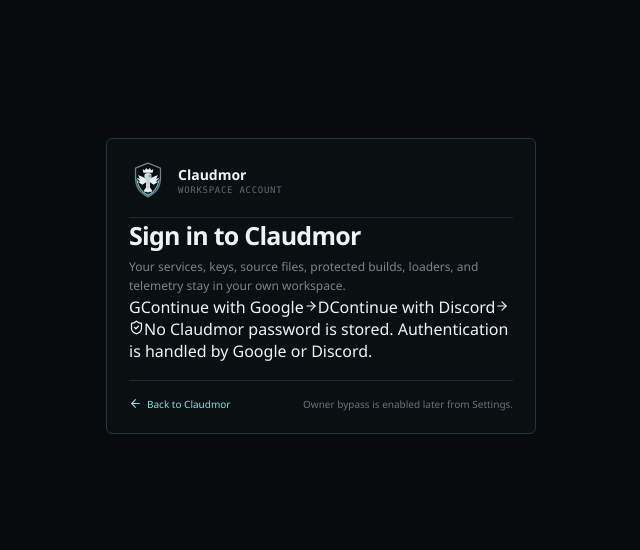
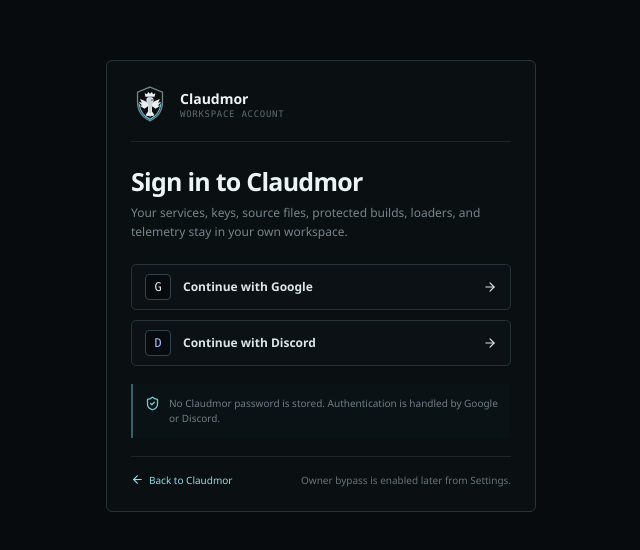
Before and after one commit to KryptIT/Cluadmor, a Next.js app: page /login in a window 1280 px wide. Shown: the part 114-664 px from the top of the page, without its empty margins (319-959 px from the left). Built offline with nearby package versions, Linux system fonts and the light colour scheme.

Commit message:
Style Google and Discord login

```diff
--- a/app/polish.css
+++ b/app/polish.css
@@ -127,3 +127,14 @@
   html{scroll-behavior:auto}
   *,*::before,*::after{transition:none!important;animation-duration:.001ms!important}
 }
+
+.socialAuthPanel{padding:24px}
+.socialAuthCopy{margin-top:22px}
+.socialButtons{display:grid;gap:10px;margin-top:22px}
+.socialButton{height:46px;display:grid;grid-template-columns:28px 1fr auto;align-items:center;gap:10px;padding:0 13px;border:1px solid #263238;border-radius:5px;background:#0b1114;color:#dce6ea;font-size:12px;font-weight:600}
+.socialButton:hover{border-color:#3b4e57;background:#10181c}
+.socialMark{width:26px;height:26px;display:grid;place-items:center;border:1px solid #33434b;border-radius:4px;background:#080b0d;color:#dce6ea;font:12px/1 ui-monospace,SFMono-Regular,Menlo,monospace}
+.googleButton .socialMark{color:#e7ecef}
+.discordButton .socialMark{color:#aebdff}
+.authSecurity{display:flex;align-items:flex-start;gap:9px;margin-top:18px;padding:12px;border-left:2px solid #37616a;background:#0a1215;color:#6f7f86;font-size:10px;line-height:1.5}
+.authSecurity svg{flex:0 0 auto;color:#78cbd5}
```
